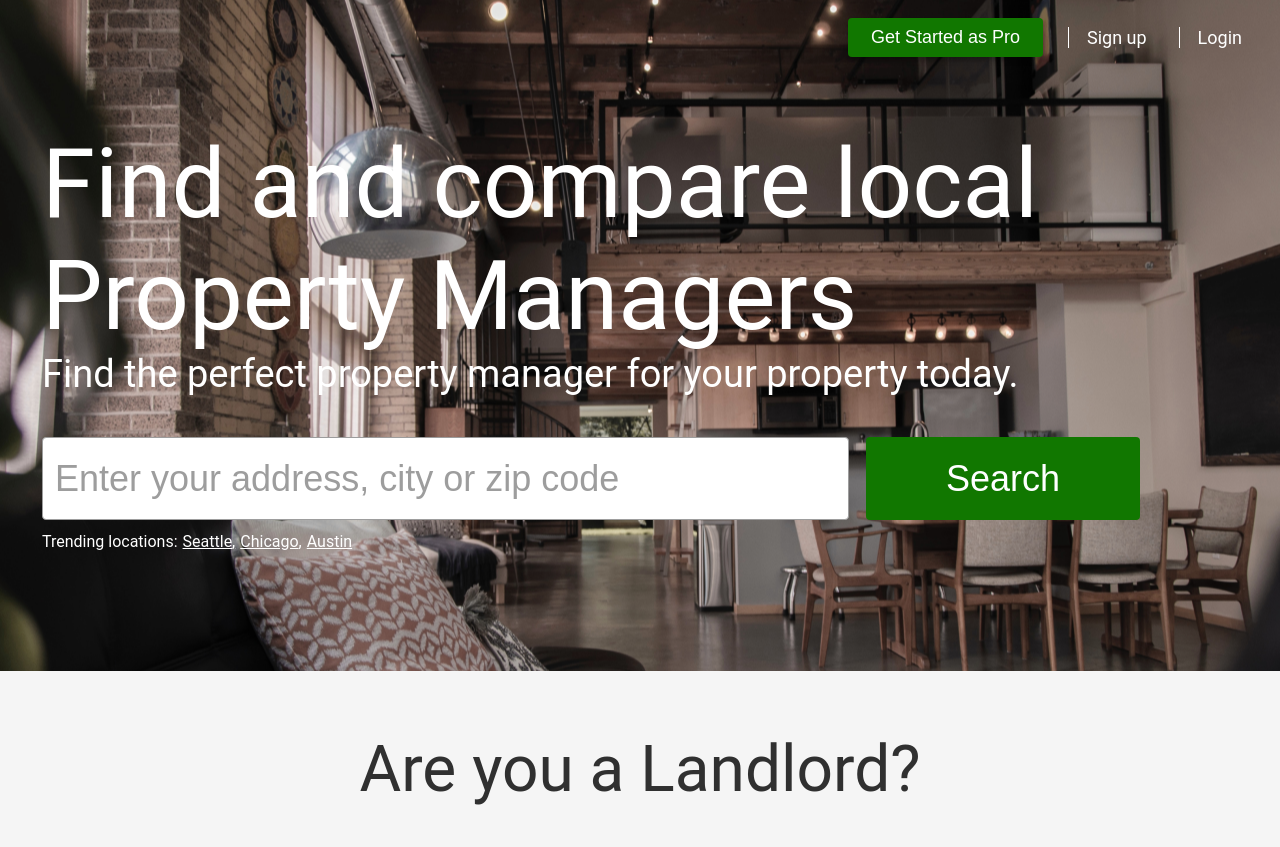
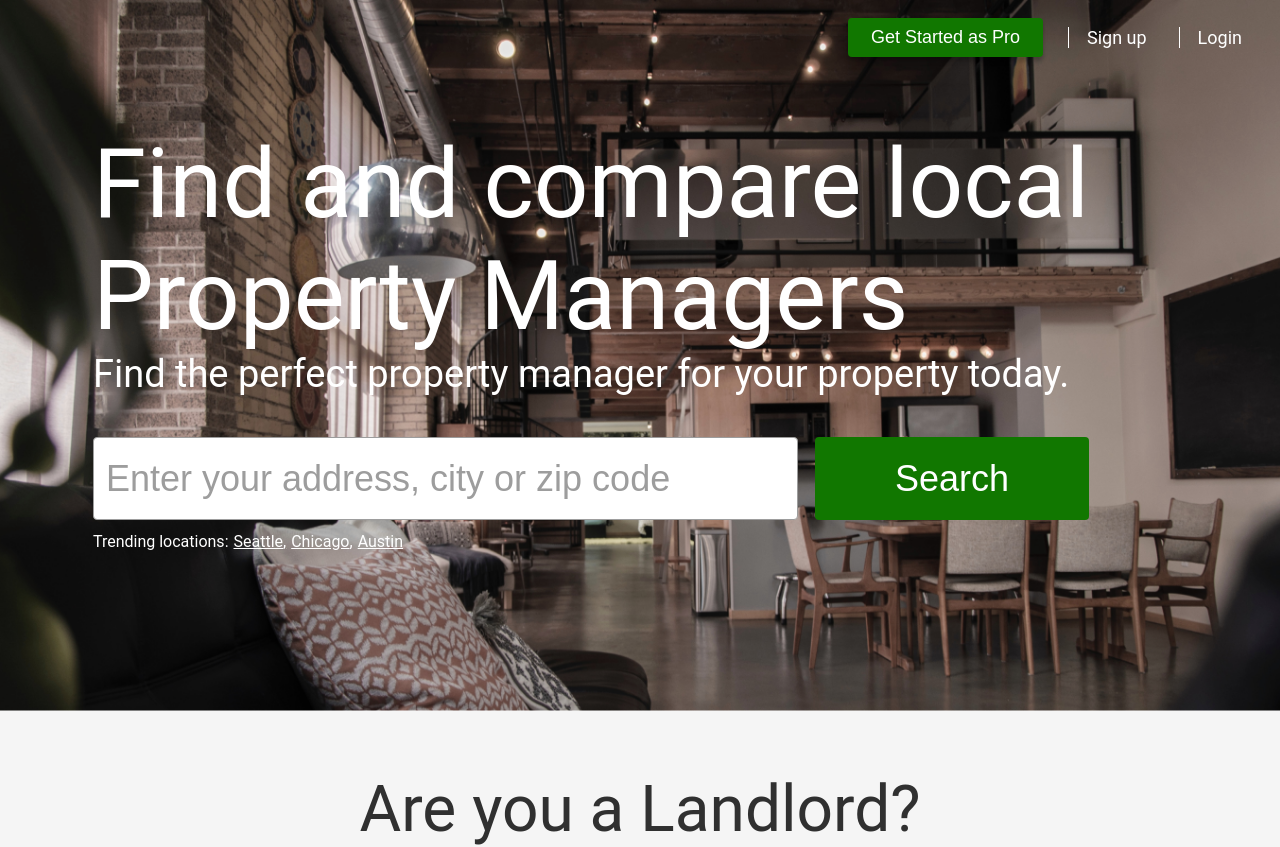
Before and after one commit to marygans/onetru-app, a React (Create React App) app: page / in a window 1280 px wide. Shown: the top 847 px of the page. Built offline with nearby package versions, Linux system fonts and the light colour scheme; no server answers.

Commit message:
hot-fix: changed full-width

```diff
--- a/src/components/layouts/Header.js
+++ b/src/components/layouts/Header.js
@@ -1,11 +1,6 @@
 import styled from 'styled-components';
-
-import { THEME } from '../../constants/theme';
-
-const { maxWidth } = THEME;
 
 export const Header = styled.header`
   width: 100%;
-  max-width: ${maxWidth.header}px;
   position: fixed;
 `;
--- a/src/constants/context.js
+++ b/src/constants/context.js
@@ -60,7 +60,8 @@ export const CONTEXT = {
 		placeholder: 'Enter your email address',
 	},
 	FIRST_SECTION: {
-		title: 'Find and compare local Property Managers',
+		first_part_title: 'Find and compare local',
+		second_part_title: 'Property Managers',
 		description: 'Find the perfect property manager for your property today.',
 		placeholder: 'Enter your address, city or zip code',
 		button: 'Search',
--- a/src/index.css
+++ b/src/index.css
@@ -1,5 +1,4 @@
 body {
-    max-width: 1440px;
     margin: 0 auto;
     font-family: Roboto, sans-serif;
     font-style: normal;
--- a/src/pages/Home/FindSection/FindSection.style.js
+++ b/src/pages/Home/FindSection/FindSection.style.js
@@ -10,6 +10,7 @@ export const FindSectionStyle = styled.div`
   .find-wrapper {
 	    display: flex;
 	    width: 100%;
+      justify-content: center;
 
 	    .find-input {
         margin-right: 38px;
--- a/src/pages/Home/FirstBlockContent/FirstBlockContent.js
+++ b/src/pages/Home/FirstBlockContent/FirstBlockContent.js
@@ -5,20 +5,30 @@ import TrendingLocations from './TrendingLocations/TrendingLocations';
 import {CONTEXT} from '../../../constants/context';
 
 const FirstBlockContent = ({ sectionType }) => {
-  const { title, description, placeholder, trendingLocation, button } = CONTEXT[sectionType.toUpperCase()];
+  const {
+	  first_part_title,
+	  second_part_title,
+	  description,
+	  placeholder,
+	  trendingLocation,
+	  button,
+  } = CONTEXT[sectionType.toUpperCase()];
 
   return (
       <FirstBlockContentStyle>
+          <div className="wrapper">
 	          <div className="info-wrapper">
 		          <div className="big-describe">
-                  <div>{title}</div>
+			          <div>{first_part_title}</div>
+			          <div>{second_part_title}</div>
 		          </div>
 		          <div className="small-describe">
 			          <span>{description}</span>
 		          </div>
-          </div>
 		          <FindPropertyManagers placeholder={placeholder} button={button} />
 		          <TrendingLocations trendingLocation={trendingLocation} />
+	          </div>
+          </div>
       </FirstBlockContentStyle>
   );
 };
--- a/src/pages/Home/FirstBlockContent/FirstBlockContent.style.js
+++ b/src/pages/Home/FirstBlockContent/FirstBlockContent.style.js
@@ -6,6 +6,14 @@ const { text, bg } = THEME;
 export const FirstBlockContentStyle = styled.div`
   padding: 128px 140px 0 42px;
   background: url("${bg.img}") no-repeat center;
+  background-size: cover;
+
+  .wrapper {
+  	display: flex;
+    flex-direction: column;
+    align-items: center;
+    justify-content: center;
+  }
 
   .info-wrapper {
     padding-bottom: 40px;
@@ -18,6 +26,7 @@ export const FirstBlockContentStyle = styled.div`
     .small-describe {
         font-size: 38px;
         line-height: 45px;
+        padding-bottom: 40px;
     }
 
     .big-describe, .small-describe {
--- a/src/pages/Home/SectionContent/SectionContent.style.js
+++ b/src/pages/Home/SectionContent/SectionContent.style.js
@@ -23,5 +23,6 @@ export const SectionContentStyle = styled.div`
 
   .info-wrapper {
     display: flex;
+    justify-content: center;
   }
 `;
```
Lines whose indentation alone changed are shown as unchanged.
